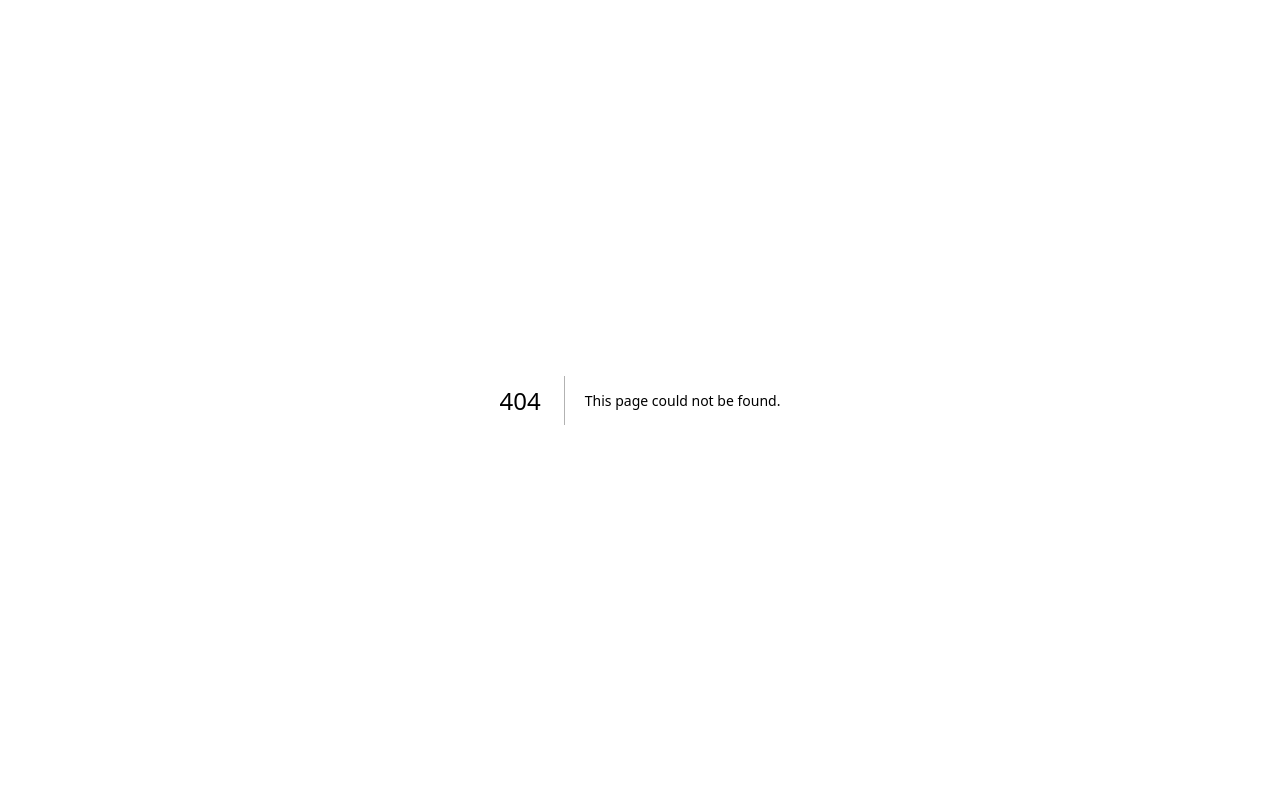
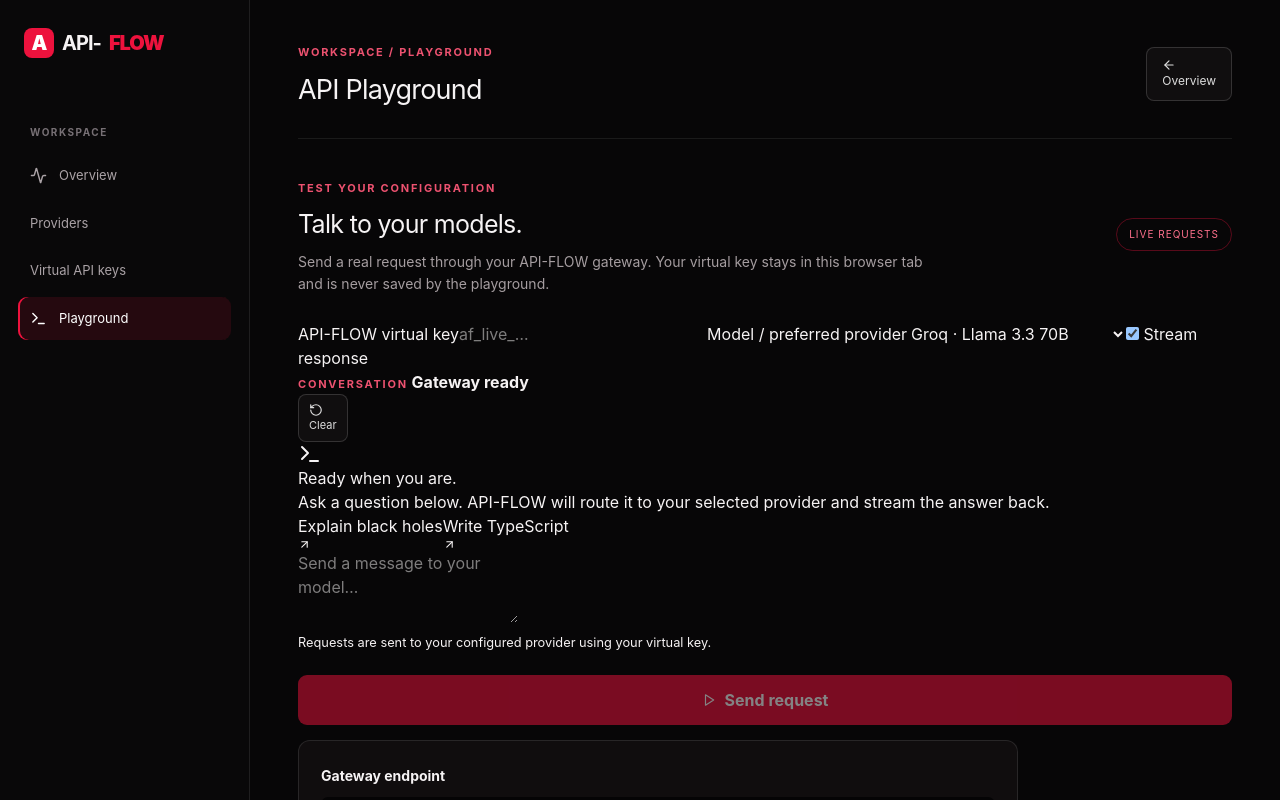
Before and after one commit to shamikghosh187-ux/API-Flow, a Next.js app: page /dashboard/playground in a window 1280 px wide. Before the commit this address had no page. Shown: the top 800 px of the page. Built offline with nearby package versions, Linux system fonts and the light colour scheme.

Commit message:
Build live API playground frontend

```diff
--- /dev/null
+++ b/src/app/dashboard/playground/page.tsx
@@ -0,0 +1,52 @@
+"use client";
+import Link from "next/link";
+import {useEffect,useRef,useState} from "react";
+import {Activity,ArrowLeft,ArrowUpRight,Copy,LoaderCircle,Play,RotateCcw,Terminal,Zap} from "lucide-react";
+
+type Message={role:"user"|"assistant";content:string};
+const models=[
+ {label:"Groq · Llama 3.3 70B",value:"groq/llama-3.3-70b-versatile"},
+ {label:"OpenRouter · GPT-4o mini",value:"openrouter/openai/gpt-4o-mini"},
+ {label:"OpenAI · GPT-4o mini",value:"openai/gpt-4o-mini"},
+ {label:"DeepSeek · Chat",value:"deepseek/deepseek-chat"},
+ {label:"Mistral · Small",value:"mistral/mistral-small-latest"},
+ {label:"Anthropic · Claude Haiku",value:"anthropic/claude-3-5-haiku-latest"},
+ {label:"Google · Gemini Flash",value:"google/gemini-2.5-flash"}
+];
+export default function PlaygroundPage(){
+ const [apiKey,setApiKey]=useState("");const [model,setModel]=useState(models[0].value);const [prompt,setPrompt]=useState("");
+ const [messages,setMessages]=useState<Message[]>([]);const [busy,setBusy]=useState(false);const [streaming,setStreaming]=useState(true);
+ const [error,setError]=useState("");const [provider,setProvider]=useState("");const [latency,setLatency]=useState("");const [attempts,setAttempts]=useState("");
+ const bottom=useRef<HTMLDivElement>(null);
+ useEffect(()=>{bottom.current?.scrollIntoView({behavior:"smooth"})},[messages]);
+ async function send(e:React.FormEvent){e.preventDefault();if(!apiKey.trim()||!prompt.trim()||busy)return;
+  const question=prompt.trim();const next=[...messages,{role:"user" as const,content:question}];setMessages([...next,{role:"assistant",content:""}]);setPrompt("");setBusy(true);setError("");setProvider("");setLatency("");setAttempts("");
+  try{
+   const response=await fetch("/api/v1/chat/completions",{method:"POST",headers:{"Content-Type":"application/json","Authorization":"Bearer "+apiKey.trim()},body:JSON.stringify({model,messages:next,stream:streaming})});
+   setProvider(response.headers.get("x-api-flow-provider")||"");setLatency(response.headers.get("x-api-flow-latency-ms")||"");setAttempts(response.headers.get("x-api-flow-attempts")||"");
+   if(!response.ok){const data=await response.json().catch(()=>null);throw new Error(data?.error?.message||data?.error||"Request failed ("+response.status+")")}
+   if(!response.body)throw new Error("The server returned an empty response stream.");
+   if(!streaming){const data=await response.json();const answer=data.choices?.[0]?.message?.content??JSON.stringify(data,null,2);setMessages([...next,{role:"assistant",content:String(answer)}]);}
+   else{
+    const reader=response.body.getReader();const decoder=new TextDecoder();let buffer="";let answer="";
+    while(true){const {value,done}=await reader.read();if(done)break;buffer+=decoder.decode(value,{stream:true});const lines=buffer.split("\n");buffer=lines.pop()||"";
+     for(const line of lines){if(!line.startsWith("data:"))continue;const payload=line.slice(5).trim();if(!payload||payload==="[DONE]")continue;try{const data=JSON.parse(payload);const delta=data.choices?.[0]?.delta?.content;if(typeof delta==="string"){answer+=delta;setMessages([...next,{role:"assistant",content:answer}]);}}catch{}}
+    }
+   }
+  }catch(err){setError(err instanceof Error?err.message:"Something went wrong.");setMessages(current=>current.at(-1)?.content?current:[...next]);}
+  finally{setBusy(false)}
+ }
+ function clear(){if(busy)return;setMessages([]);setError("");setProvider("");setLatency("");}
+ return <main className="console-shell"><aside className="console-sidebar"><Link href="/" className="console-brand"><span className="auth-brand-mark">A</span> API-<b>FLOW</b></Link><div className="console-nav-label">WORKSPACE</div><Link className="console-nav" href="/dashboard"><Activity size={17}/> Overview</Link><Link className="console-nav" href="/dashboard/providers">Providers</Link><Link className="console-nav" href="/dashboard/keys">Virtual API keys</Link><Link className="console-nav active" href="/dashboard/playground"><Terminal size={17}/> Playground</Link><div className="console-sidebar-bottom"><Zap size={16}/> Live API testing</div></aside>
+ <section className="console-main playground-main"><header className="console-topbar"><div><span className="console-eyebrow">WORKSPACE / PLAYGROUND</span><h1>API Playground</h1></div><Link className="console-signout" href="/dashboard"><ArrowLeft size={14}/> Overview</Link></header>
+ <div className="console-welcome"><div><span className="console-eyebrow">TEST YOUR CONFIGURATION</span><h2>Talk to your models.</h2><p>Send a real request through your API-FLOW gateway. Your virtual key stays in this browser tab and is never saved by the playground.</p></div><span className="plan-chip">LIVE REQUESTS</span></div>
+ <section className="playground-config"><label>API-FLOW virtual key<input type="password" autoComplete="off" value={apiKey} onChange={e=>setApiKey(e.target.value)} placeholder="af_live_…"/></label><label>Model / preferred provider<select value={model} onChange={e=>setModel(e.target.value)}>{models.map(m=><option value={m.value} key={m.value}>{m.label}</option>)}</select></label><label className="stream-toggle"><input type="checkbox" checked={streaming} onChange={e=>setStreaming(e.target.checked)}/> Stream response</label></section>
+ <section className="playground-chat"><div className="playground-chat-head"><div><span className="console-eyebrow">CONVERSATION</span><b><i/> Gateway ready</b></div><button className="icon-button" onClick={clear} disabled={busy}><RotateCcw size={14}/> Clear</button></div>
+ {messages.length===0?<div className="playground-empty"><span><Terminal size={24}/></span><h3>Ready when you are.</h3><p>Ask a question below. API-FLOW will route it to your selected provider and stream the answer back.</p><div className="playground-suggestions"><button onClick={()=>setPrompt("Explain how a black hole's event horizon works.")}>Explain black holes <ArrowUpRight size={13}/></button><button onClick={()=>setPrompt("Write a concise TypeScript function to debounce an input.")}>Write TypeScript <ArrowUpRight size={13}/></button></div></div>:<div className="playground-messages">{messages.map((m,i)=><article className={"playground-message "+m.role} key={i}><span>{m.role==="user"?"YOU":"API-FLOW"}</span><p>{m.content|| (busy?"Thinking…":"")}</p></article>)}<div ref={bottom}/></div>}
+ {error&&<div className="auth-error">{error}</div>}
+ <form className="playground-prompt" onSubmit={send}><textarea value={prompt} onChange={e=>setPrompt(e.target.value)} placeholder="Send a message to your model…" rows={3} disabled={busy}/><div><small>Requests are sent to your configured provider using your virtual key.</small><button className="auth-submit" disabled={busy||!apiKey.trim()||!prompt.trim()}>{busy?<><LoaderCircle size={15} className="spin"/> Running</>:<><Play size={14}/> Send request</>}</button></div></form>
+ </section>
+ {(provider||latency||attempts)&&<div className="playground-meta"><span><i/> Provider <b>{provider||"reported in response"}</b></span>{latency&&<span>Latency <b>{latency} ms</b></span>}{attempts&&<span>Attempts <b>{attempts}</b></span>}</div>}
+ <section className="endpoint-card"><b>Gateway endpoint</b><code>{typeof window!=="undefined"?window.location.origin:"https://your-api-flow-domain"}/api/v1/chat/completions</code><small>Authorization: Bearer YOUR_API_FLOW_KEY · Content-Type: application/json</small></section>
+ </section></main>;
+}
```
